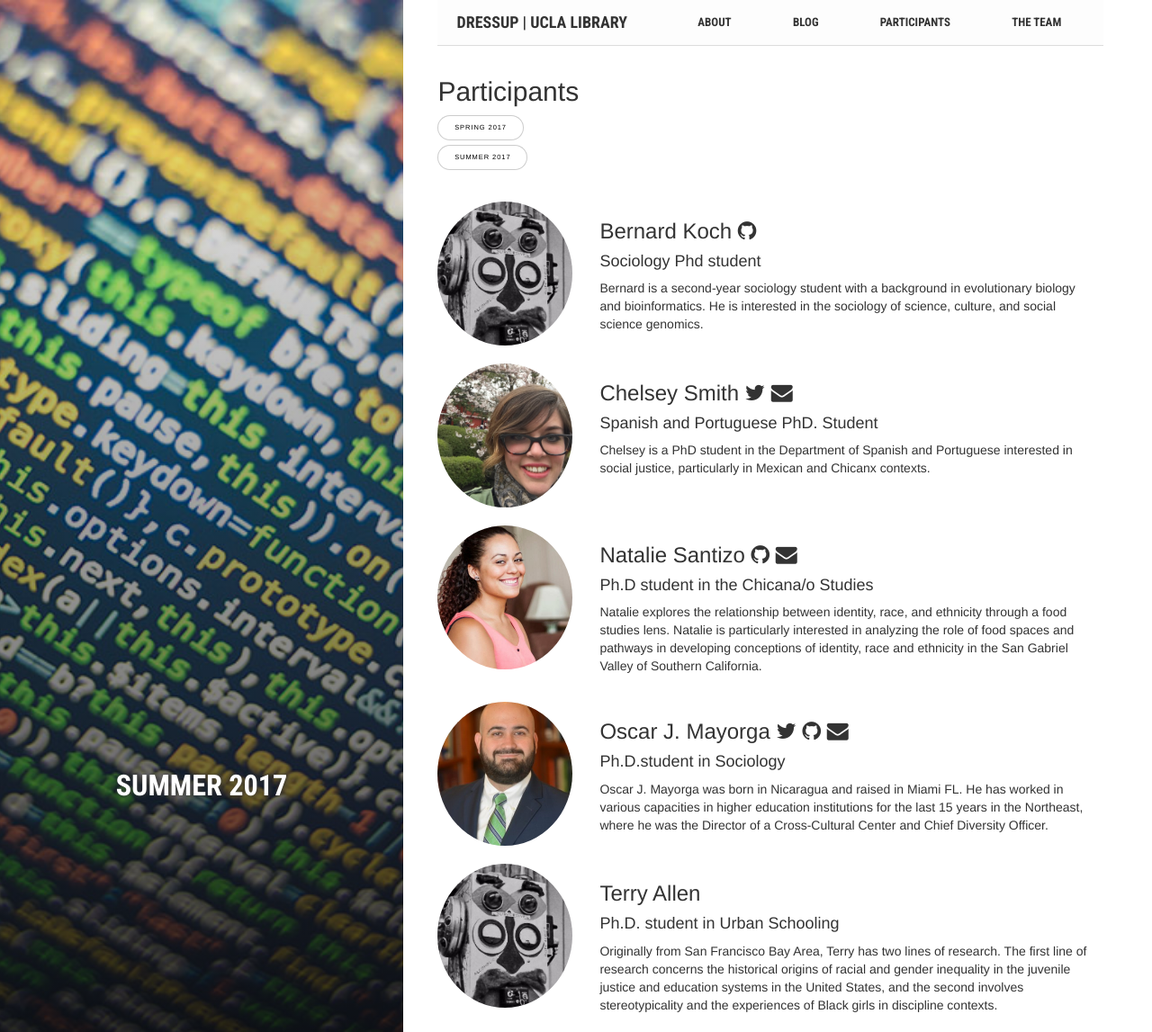
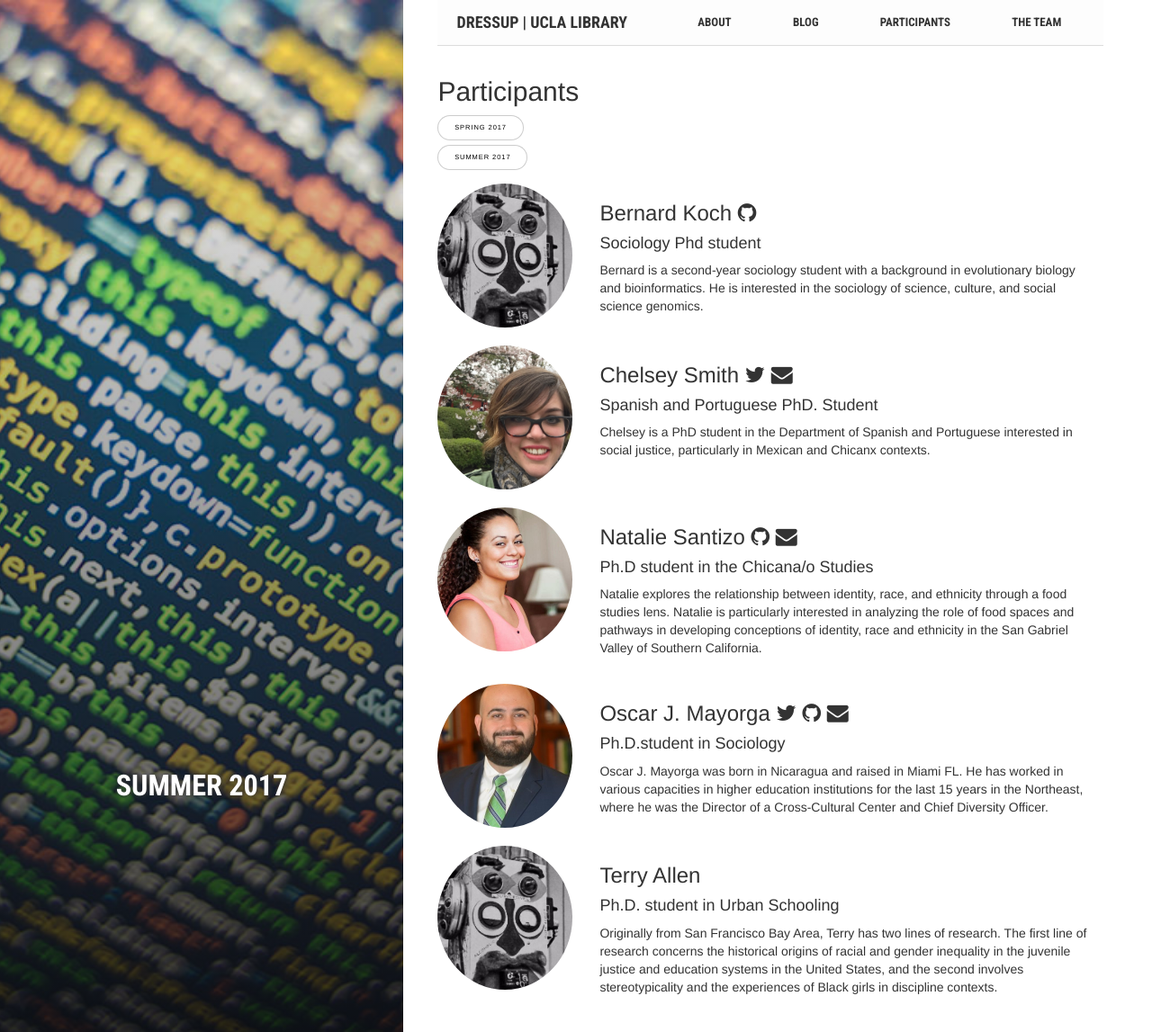
Before and after one commit to dnoneill/dressup-rebuild, a Jekyll site: the page built from _sessions/summer_17.md, in a window 1280 px wide and 1147 px high. Shown: the whole window at 90% size. Built offline with Jekyll 4.4.1, drawn with Linux system fonts in a browser that asks for light colours.

Commit message:
Update participants.html

```diff
--- a/_layouts/participants.html
+++ b/_layouts/participants.html
@@ -11,7 +11,7 @@
 <h2>Participants</h2>
 {% for class in site.sessions %}
 <div><a href="{{site.baseurl}}{{ class.url }}" class="button">{{ class.title }}</a></div>
-{% endfor %}<br>
+{% endfor %}
     {% for person in site.people %}
     {% if person.role == "participant" and person.session == class %}
     <div class="content">
```
